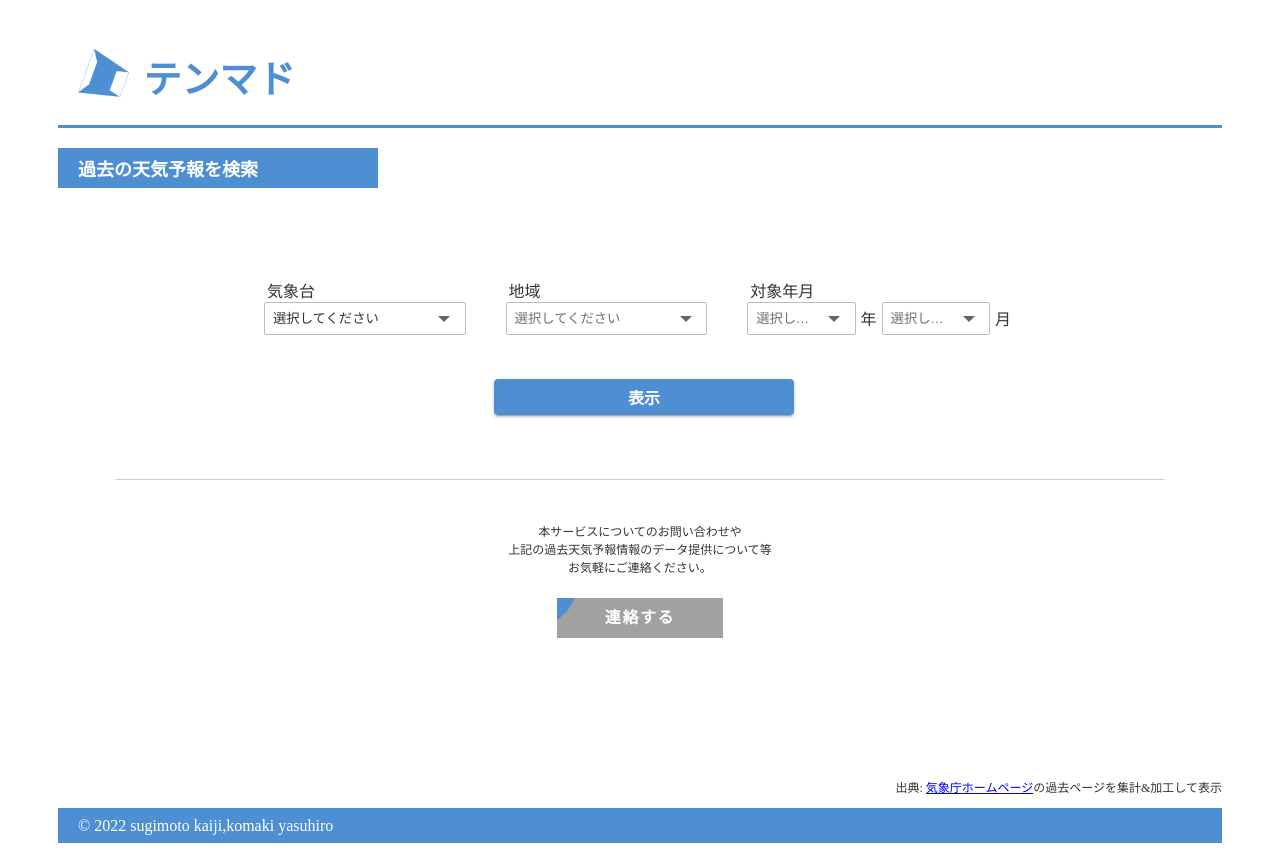
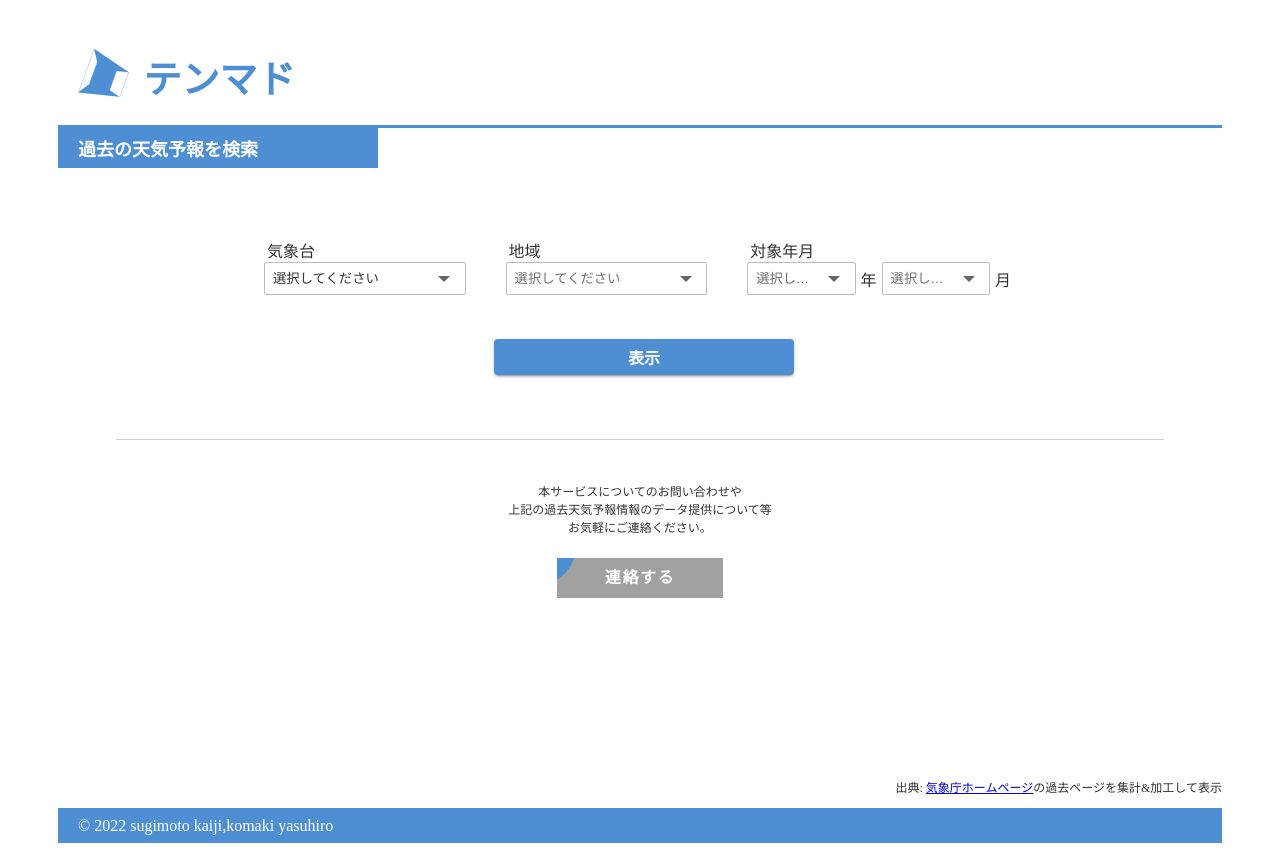
Before and after one commit to KomakiYasuhiro/tenmado-front, a Nuxt app: page / in a window 1280 px wide. Built offline with nearby package versions, Linux system fonts and the light colour scheme; no server answers.

Commit message:
fix: h2タグによるズレを解消

```diff
--- a/app/components/pages/common/Heading.vue
+++ b/app/components/pages/common/Heading.vue
@@ -23,6 +23,8 @@ export default Vue.extend({
     padding-left: 20px;
     display: flex;
     align-items: center;
+    margin-block-start: 0em;
+    margin-block-end: 0em;
 }
 
 .heading-value {
```
